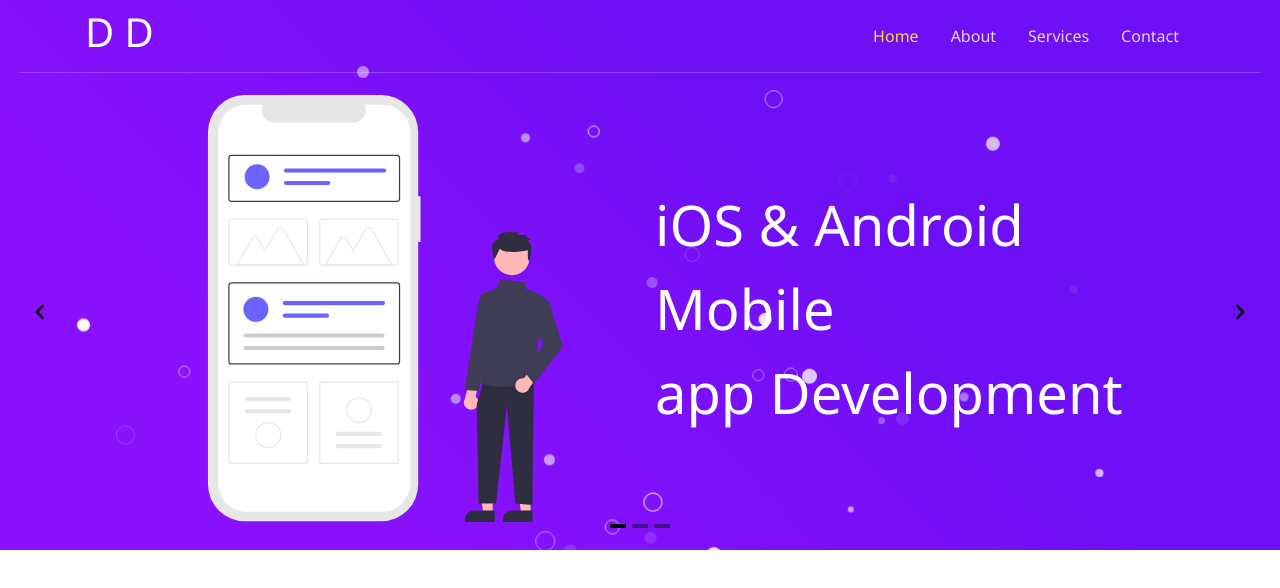
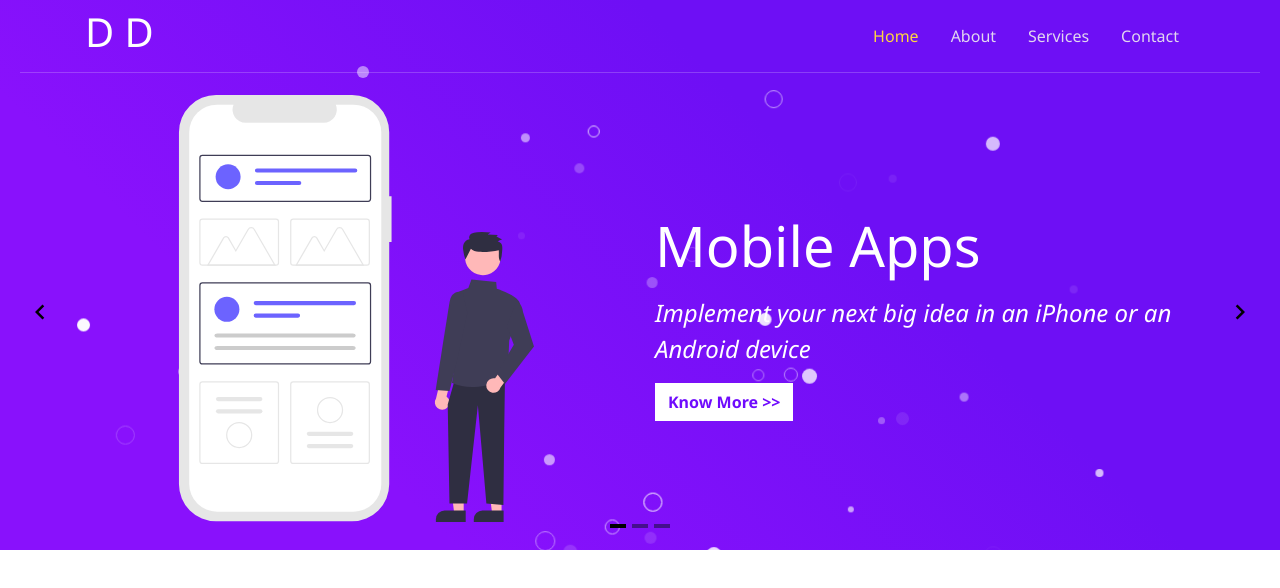
Before and after one commit to dd-vs/dd-vs.github.io, a Vue app: page /home in a window 1280 px wide. Shown: the top 588 px of the page. Built offline with nearby package versions, Linux system fonts and the light colour scheme.

Commit message:
edited quotes

```diff
--- a/src/assets/style.css
+++ b/src/assets/style.css
@@ -65,7 +65,7 @@ a.router-link-active:hover {
     top: -18px;
     right: 15px;
   } */
-  .hero-text {
+  h1.hero-text {
     font-size: 2rem;
   }
   .navbar-nav .nav-link {
@@ -76,15 +76,28 @@ a.router-link-active:hover {
   }
 }
 @media (min-width: 769px) {
-  .hero-text {
+  h1.hero-text {
     font-size: 3.5rem;
   }
 }
 .v-center {
   align-self: center;
 }
-.hero-text {
+h1.hero-text {
   line-height: 1.5;
+}
+p.hero-text {
+  font-size: 1.5rem;
+  font-style: italic;
+}
+button.hero-text {
+  border-radius: 0;
+  background: #fff;
+  color: #6f0bfd;
+  font-weight: 600;
+}
+button.hero-text:hover {
+  color: #fc11b4;
 }
 .-txt- {
   text-align: center;
--- a/src/pages/TheHome.vue
+++ b/src/pages/TheHome.vue
@@ -16,9 +16,12 @@
             </div>
             <div class="col-md-6 v-center">
               <h1 class="hero-text">
-                {{ slide.text1 }} <br />
+                {{ slide.text1 }}
+              </h1>
+              <p class="hero-text">
                 {{ slide.text2 }}
-              </h1>
+              </p>
+              <button class="btn hero-text">Know More >></button>
             </div>
           </div>
         </slide>
@@ -51,18 +54,20 @@ export default {
       slides: [
         {
           img: "/images/mobileAppWireframe.svg",
-          text1: "iOS & Android Mobile",
-          text2: "app Development",
+          text1: "Mobile Apps",
+          text2:
+            "Implement your next big idea in an iPhone or an Android device",
         },
         {
           img: "/images/webdevelopment.svg",
-          text1: "Web",
-          text2: "Development",
+          text1: "Web Development",
+          text2: "Build your online presence with a bespoke website",
         },
         {
           img: "/images/e-commerce.svg",
           text1: "E-Commerce",
-          text2: "Solutions",
+          text2:
+            "Grocery, Supermarket, Restaurants. Provide you all it takes to run your business online.",
         },
       ],
       breakpoints: {
```
Also changed, not shown: src/components/HelloWorld.vue (deleted, +0 -58 lines).
